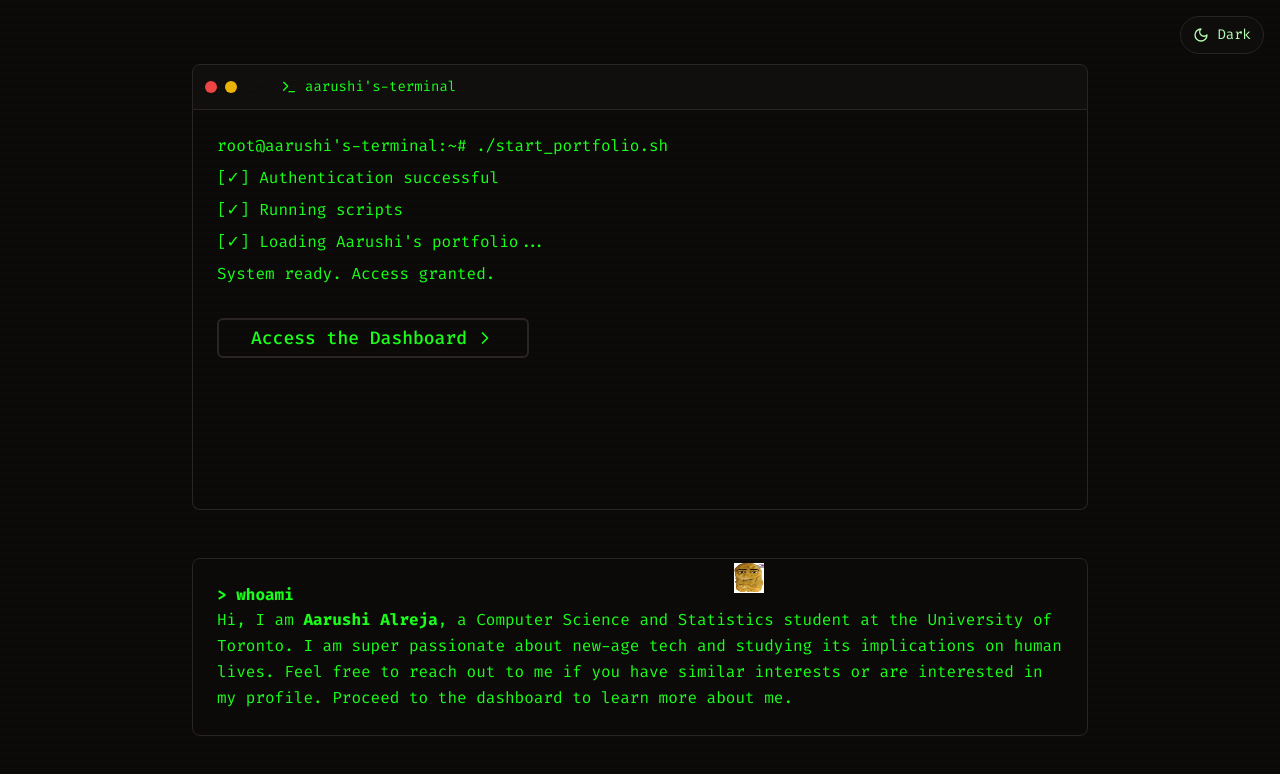
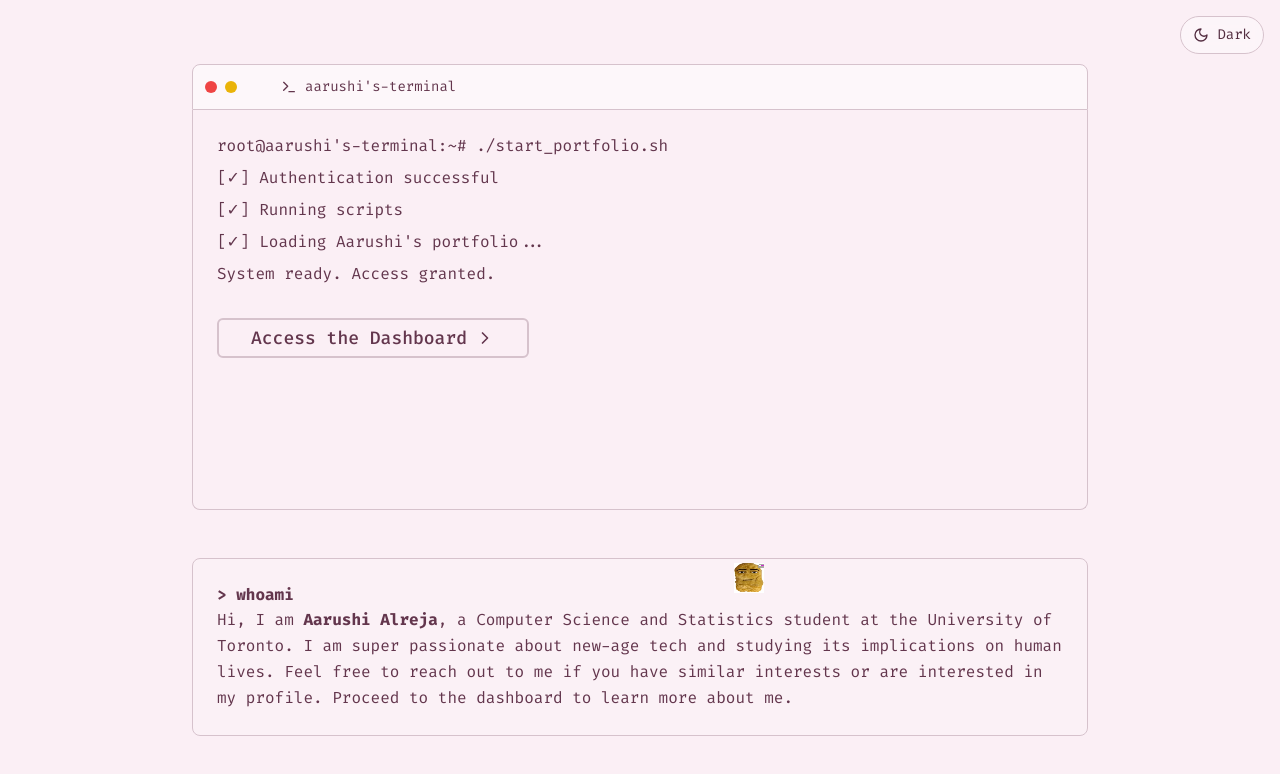
Before and after one commit to aarushi-codes/my-website, a Next.js app: page / in a window 1280 px wide. Shown: the top 774 px of the page. Built offline with nearby package versions, Linux system fonts and the light colour scheme.

Commit message:
added more chnages

```diff
--- a/app/globals.css
+++ b/app/globals.css
@@ -3,10 +3,30 @@
 @tailwind utilities;
 
 @layer base {
-  :root { /* DARK (default: terminal) */
-    --scan-size: 8px;        /* distance between lines */
-    --scan-line: 1px;        /* line thickness */
-    --scan-opacity: 0.06;
+  :root { /* LIGHT is default */
+    --background: 330 60% 96%;          /* very light pink */
+    --foreground: 330 30% 25%;          /* mauve text */
+    --card: 330 60% 98%;
+    --card-foreground: 330 30% 25%;
+    --popover: 330 60% 98%;
+    --popover-foreground: 330 30% 25%;
+    --primary: 330 30% 30%;             /* mauve for accents */
+    --primary-foreground: 0 0% 100%;
+    --secondary: 330 25% 92%;
+    --secondary-foreground: 330 30% 25%;
+    --muted: 330 20% 90%;
+    --muted-foreground: 330 20% 40%;
+    --accent: 330 30% 30%;
+    --accent-foreground: 0 0% 100%;
+    --destructive: 0 84% 60%;
+    --destructive-foreground: 0 0% 98%;
+    --border: 330 20% 80%;
+    --input: 330 20% 80%;
+    --ring: 330 30% 30%;
+    --radius: 0.5rem;
+  }
+
+  .dark { /* terminal dark */
     --background: 10 10% 4%;
     --foreground: 120 100% 85%;
     --card: 10 10% 6%;
@@ -26,34 +46,9 @@
     --border: 10 10% 15%;
     --input: 10 10% 15%;
     --ring: 120 100% 55%;
-    --radius: 0.5rem;
-  }
-
-  /* LIGHT (toggle adds .light on <html>) — very light pink bg, mauve text */
-  .light {
-    --scan-size: 10px;
-    --scan-opacity: 0.035;
-    --background: 340 100% 97%;        /* very light pink */
-    --foreground: 320 30% 20%;         /* mauve/dusty rose */
-    --card: 340 100% 99%;
-    --card-foreground: 320 30% 20%;
-    --popover: 340 100% 99%;
-    --popover-foreground: 320 30% 20%;
-    --primary: 320 45% 35%;            /* mauve */
-    --primary-foreground: 340 100% 98%;
-    --secondary: 340 45% 92%;
-    --secondary-foreground: 320 35% 25%;
-    --muted: 340 45% 94%;
-    --muted-foreground: 320 25% 35%;
-    --accent: 320 45% 35%;             /* glow color */
-    --accent-foreground: 340 100% 98%;
-    --destructive: 0 72% 45%;
-    --destructive-foreground: 340 100% 98%;
-    --border: 340 30% 86%;
-    --input: 340 30% 86%;
-    --ring: 320 45% 35%;
   }
 }
+
 
 @layer base {
   * { @apply border-border; }
--- a/app/layout.tsx
+++ b/app/layout.tsx
@@ -1,7 +1,7 @@
 import type React from "react"
 import type { Metadata } from "next"
 import "./globals.css"
-import { ThemeToggle } from "@/components/ThemeToggle"
+import ThemeToggle from "@/components/ThemeToggle"
 
 // Google fonts (kept)
 import { Fira_Code, VT323 } from "next/font/google"
@@ -27,27 +27,22 @@ export const metadata: Metadata = {
 }
 
 export default function RootLayout({ children }: { children: React.ReactNode }) {
-  // No-flash of incorrect theme on first paint
+  // Prevent theme flash: default = light; apply dark only if saved === "dark"
   const noFlashScript = `
     try {
-      const saved = localStorage.getItem("theme");
-      const isLight = saved === "light";
-      document.documentElement.classList.toggle("light", isLight);
+      var saved = localStorage.getItem("theme");
+      var isDark = saved === "dark";
+      document.documentElement.classList.toggle("dark", isDark);
     } catch {}
   `
 
   return (
-    <html
-      lang="en"
-      className={`${firaCode.variable} ${vt323.variable}`}
-      suppressHydrationWarning
-    >
+    <html lang="en" className={`${firaCode.variable} ${vt323.variable}`} suppressHydrationWarning>
       <head>
-        {/* Ensure browser renders both color schemes correctly */}
-        <meta name="color-scheme" content="dark light" />
+        <meta name="color-scheme" content="light dark" />
         <script dangerouslySetInnerHTML={{ __html: noFlashScript }} />
       </head>
-      <body className="min-h-screen bg-background text-foreground font-mono antialiased scan-lines">
+      <body className="min-h-screen bg-background text-foreground font-mono antialiased">
         <ThemeToggle />
         {children}
       </body>
--- a/components/ThemeToggle.tsx
+++ b/components/ThemeToggle.tsx
@@ -3,34 +3,36 @@
 import { useEffect, useState } from "react"
 import { Moon, Sun } from "lucide-react"
 
-export function ThemeToggle() {
-  const [isLight, setIsLight] = useState(false)
+export default function ThemeToggle() {
+    const [isDark, setIsDark] = useState(false)
 
-  // Apply saved theme on mount (default = dark)
+    // Apply saved theme on mount (default = light; add .dark only if saved === "dark")
     useEffect(() => {
-    const saved = localStorage.getItem("theme") // "light" | "dark"
-    const preferLight = saved === "light"
-    setIsLight(preferLight)
-    document.documentElement.classList.toggle("light", preferLight)
+      const saved = localStorage.getItem("theme") // "light" | "dark" | null
+      const dark = saved === "dark"
+      setIsDark(dark)
+      document.documentElement.classList.toggle("dark", dark)
     }, [])
 
     const toggle = () => {
-    const next = !isLight
-    setIsLight(next)
-    document.documentElement.classList.toggle("light", next)
-    localStorage.setItem("theme", next ? "light" : "dark")
+      const next = !isDark
+      setIsDark(next)
+      document.documentElement.classList.toggle("dark", next)
+      localStorage.setItem("theme", next ? "dark" : "light")
     }
 
     return (
       <button
         onClick={toggle}
-      className="fixed top-4 right-4 z-[3000] rounded-full border border-border px-3 py-2 bg-card/80 backdrop-blur
-                 hover:shadow-[0_0_10px] hover:shadow-[hsl(var(--accent))]
-                 text-foreground flex items-center gap-2"
+        title="Toggle theme"
         aria-label="Toggle light/dark theme"
+        className="fixed top-4 right-4 z-[3000] rounded-full border border-[hsl(var(--border))] bg-card/80 backdrop-blur px-3 py-2
+                   text-foreground flex items-center gap-2 transition
+                   hover:shadow-[0_0_10px_hsl(var(--ring))]
+                   focus:outline-none focus:ring-2 focus:ring-[hsl(var(--ring))] focus:ring-offset-2 focus:ring-offset-[hsl(var(--background))]"
       >
-      {isLight ? <Sun className="h-4 w-4" /> : <Moon className="h-4 w-4" />}
-      <span className="text-sm">{isLight ? "Light" : "Dark"}</span>
+        {isDark ? <Sun className="h-4 w-4" /> : <Moon className="h-4 w-4" />}
+        <span className="text-sm">{isDark ? "Light" : "Dark"}</span>
       </button>
     )
   }
```
Also changed, not shown: tsconfig.json (+24 -10 lines). Lines whose indentation alone changed are shown as unchanged.
